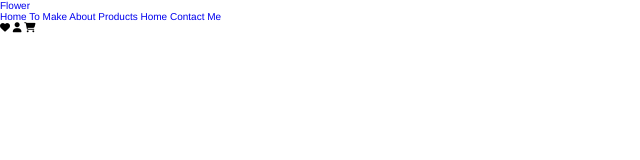
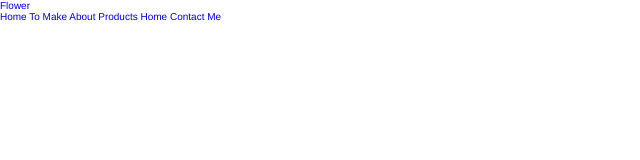
Before and after one commit to MasroorHassan720/e-com-demo, a plain HTML site: page index.html in a window 1280 px wide. Shown: the full height of the page, 0-640 px from the left. Drawn offline with Linux system fonts and the light colour scheme.

Commit message:
Reomve Icons

```diff
--- a/index.html
+++ b/index.html
@@ -19,11 +19,7 @@
         <a href="#contact">Contact Me</a>
      </nav>
 
-     <div class="icons">
-        <i class="fa-solid fa-heart"></i>
-        <i class="fa-solid fa-user"></i>
-        <i class="fa-solid fa-shopping-cart"></i>
-     </div>
+
 
 </body>
 </html>
```
